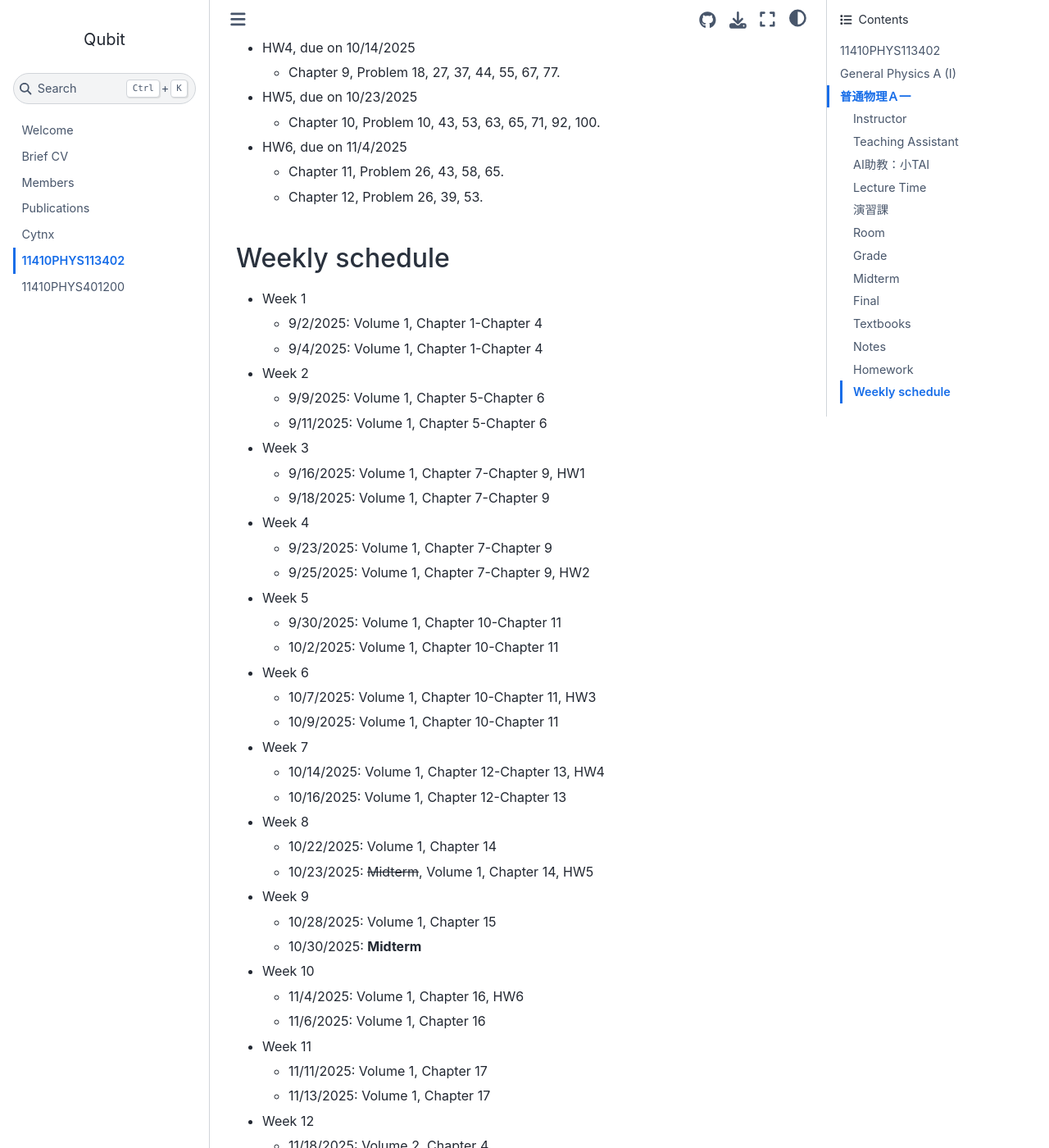
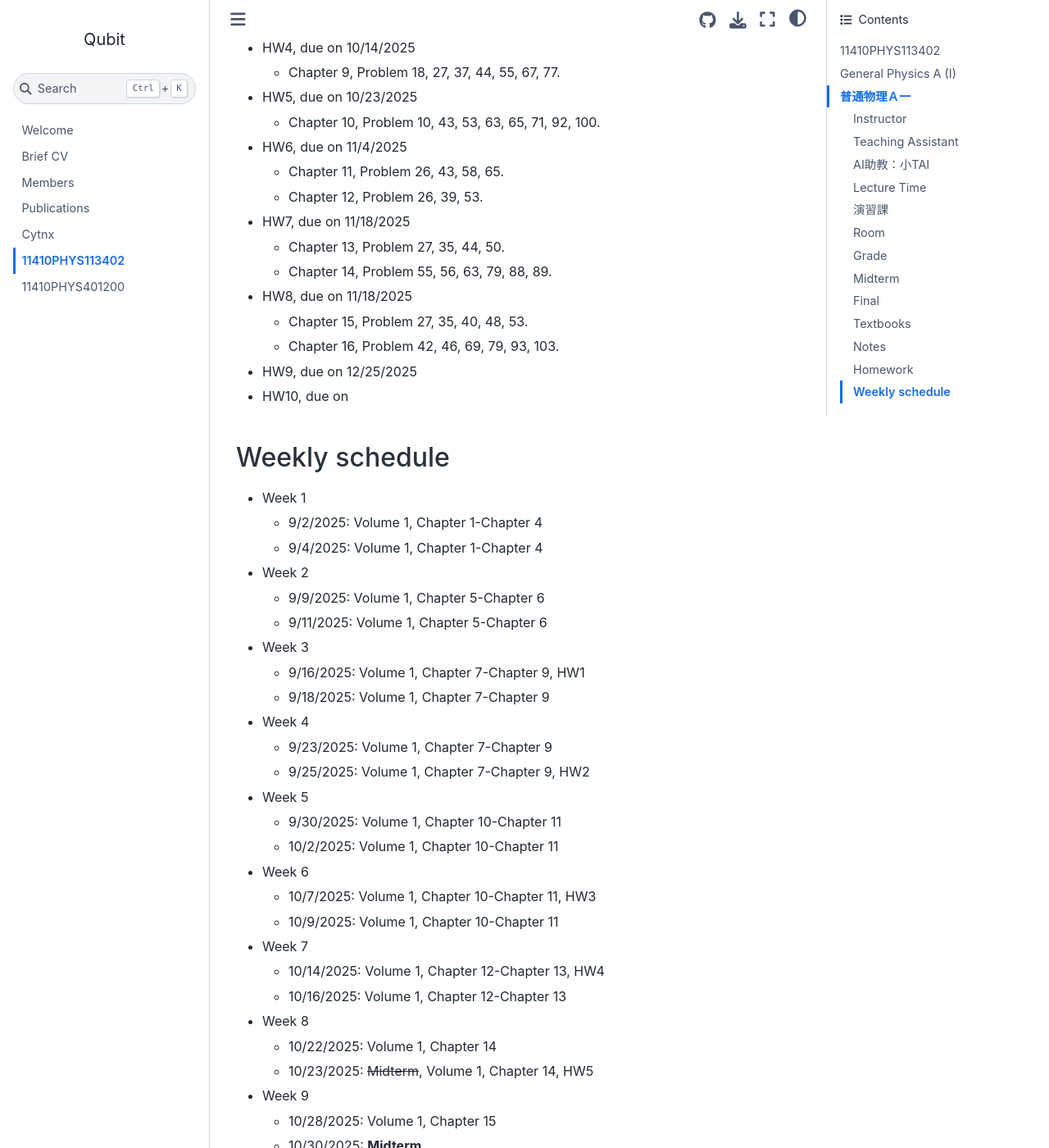
Before and after one commit to pcchen/pcchen.github.io, a Jupyter Book: the page built from teaching/11410PHYS113402.md, in a window 1280 px wide and 1400 px high, scrolled down 3443 px. Shown: the whole window at 82% size. Built offline with Jupyter Book 1.0.4 settings and Sphinx 7.4.7 and the Sphinx Book theme 1.1.4, drawn with Linux system fonts in a browser that asks for light colours; some of the changed text lies outside the part shown.

Commit message:
upddate HW

```diff
--- a/teaching/11410PHYS113402.md
+++ b/teaching/11410PHYS113402.md
@@ -99,6 +99,14 @@ In this semester we plan to cover following topics
 * HW6, due on 11/4/2025
   * Chapter 11, Problem 26, 43, 58, 65.
   * Chapter 12, Problem 26, 39, 53.
+* HW7, due on 11/18/2025
+  * Chapter 13, Problem 27, 35, 44, 50.
+  * Chapter 14, Problem 55, 56, 63,  79, 88, 89.
+* HW8, due on 11/18/2025
+  * Chapter 15, Problem 27, 35, 40, 48, 53.
+  * Chapter 16, Problem 42, 46, 69, 79, 93, 103.
+* HW9, due on 12/25/2025
+* HW10, due on
 
 ## Weekly schedule
 * Week 1
@@ -135,13 +143,13 @@ In this semester we plan to cover following topics
   * 11/11/2025: Volume 1, Chapter 17
   * 11/13/2025: Volume 1, Chapter 17
 * Week 12
-  * 11/18/2025: Volume 2, Chapter 4
+  * 11/18/2025: Volume 2, Chapter 4, HW7
   * 11/20/2025: Volume 2, Chapter 1
 * Week 13
-  * 11/25/2025: Volume 2, Chapter 1
+  * 11/25/2025: Volume 2, Chapter 1, HW8
   * 11/27/2025: Volume 2, Chapter 2
 * Week 14
-  * 12/2/2025: Volume 2, Chapter 2
+  * 12/2/2025: Volume 2, Chapter 2, HW9
   * 12/4/2025: Volume 2, Chapter 3
 * Week 15
   * 12/9/2025: Volume 2, Chapter 3
```
